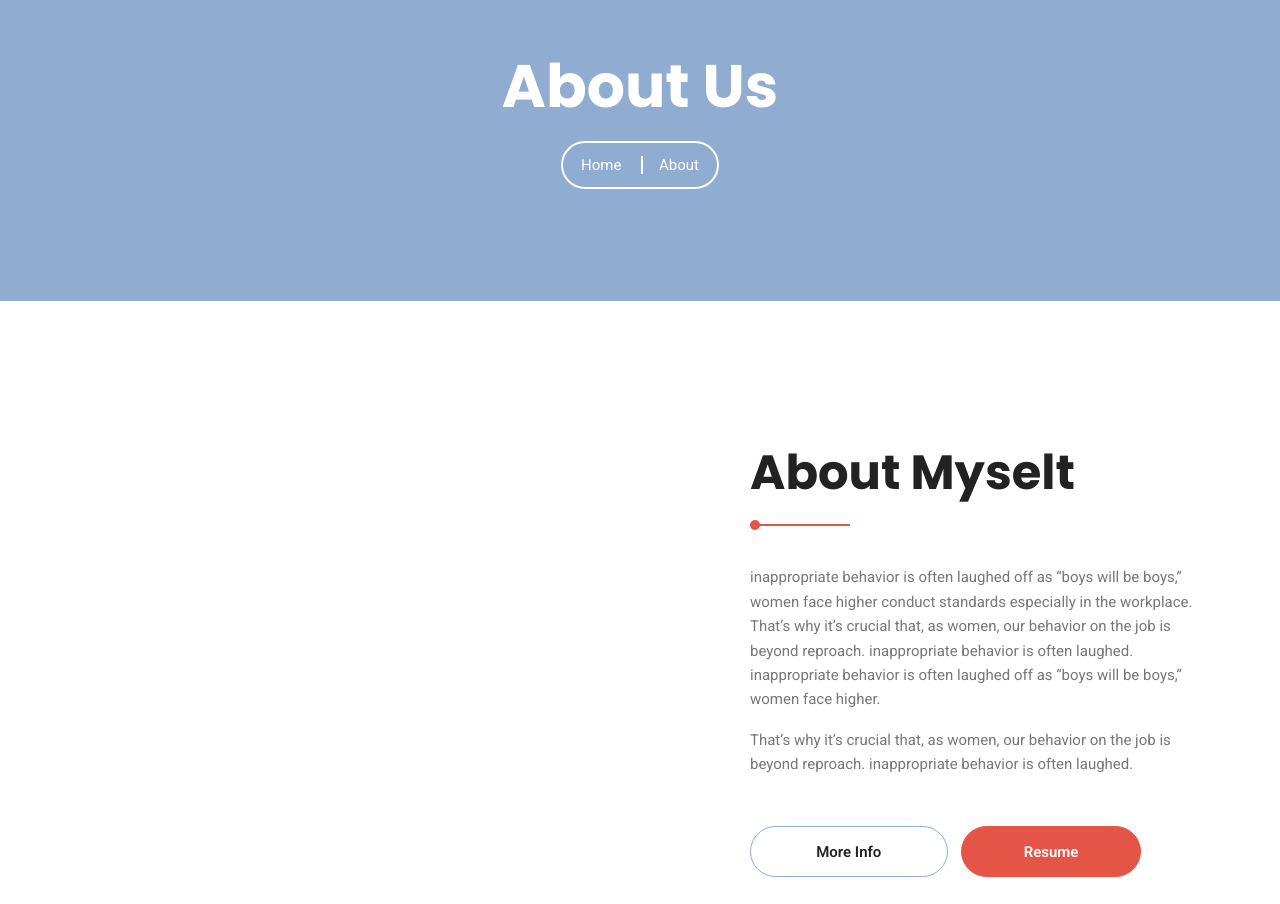
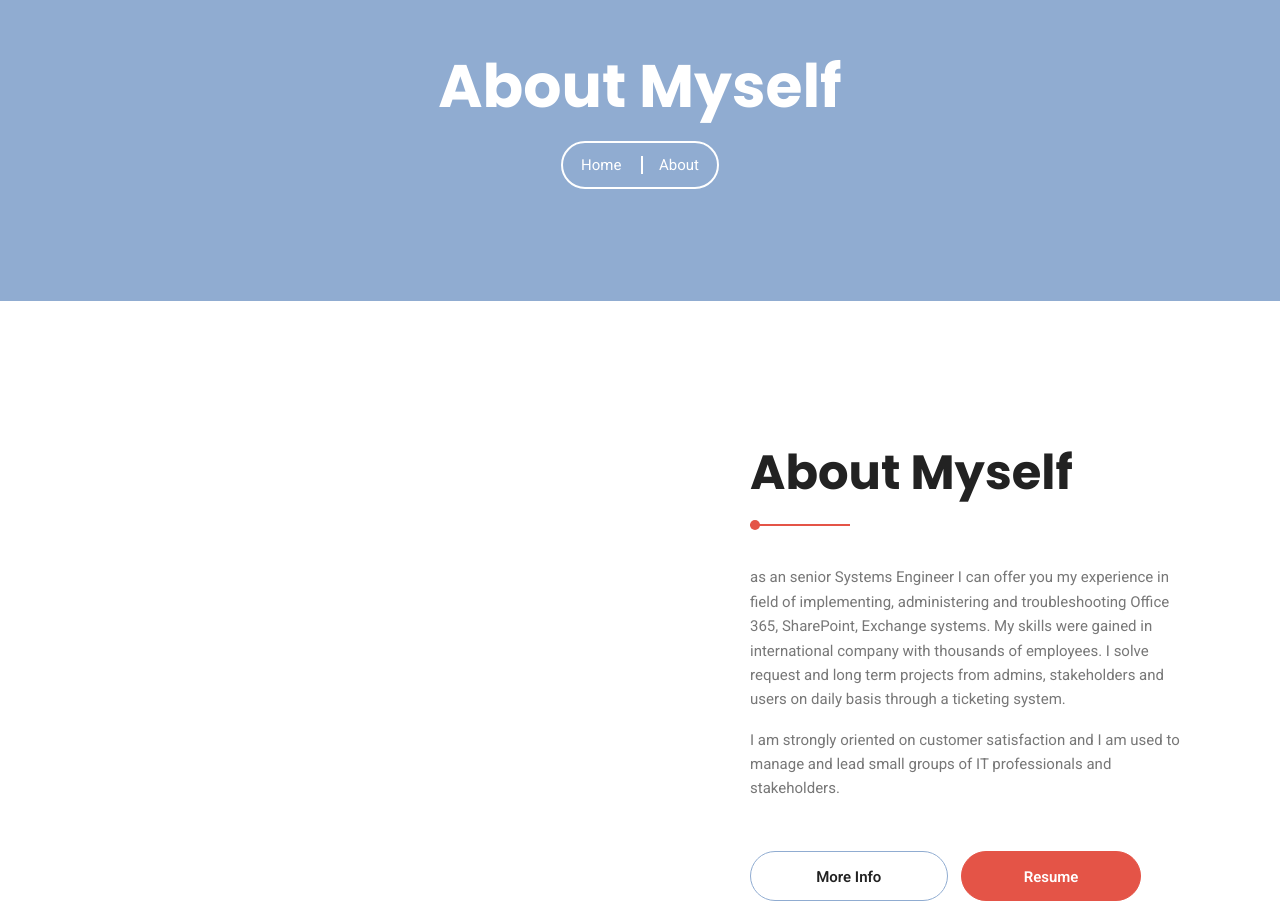
Before and after one commit to walkercz/walkercz.github.io, a plain HTML site: page about.html in a window 1280 px wide. Shown: the part 149-1053 px from the top of the page. Drawn offline with nearby package versions, Linux system fonts and the light colour scheme; some packages are replaced by stand-ins of ours.

Commit message:
removed preview data

```diff
--- a/about.html
+++ b/about.html
@@ -44,7 +44,7 @@
 			<div class="row d-flex align-items-center justify-content-center">
 				<div class="about-content col-lg-12">
 					<h1 class="text-white">
-						About Us
+						About Myself
 					</h1>
 					<p class="link-nav">
 						<span class="box">
@@ -66,16 +66,17 @@
 				</div>
 				<div class="col-lg-5 col-md-12 about-right">
 					<div class="section-title">
-						<h2>about myselt</h2>
+						<h2>about myself</h2>
 					</div>
 					<div class="mb-50 wow fadeIn" data-wow-duration=".8s">
 						<p>
-							inappropriate behavior is often laughed off as “boys will be boys,” women face higher conduct standards especially in the
-							workplace. That’s why it’s crucial that, as women, our behavior on the job is beyond reproach. inappropriate behavior
-							is often laughed. inappropriate behavior is often laughed off as “boys will be boys,” women face higher.
+							as an senior Systems Engineer I can offer you my experience in field of implementing,
+							administering and troubleshooting Office 365, SharePoint, Exchange systems.
+							My skills were gained in international company with thousands of employees.
+							I solve request and long term projects from admins, stakeholders and users on daily basis through a ticketing system.
 						</p>
-						<p>That’s why it’s crucial that, as women, our behavior on the job is beyond reproach. inappropriate behavior is often
-							laughed.
+						<p>
+							I am strongly oriented on customer satisfaction and I am used to manage and lead small groups of IT professionals and stakeholders.
 						</p>
 					</div>
 					<a href="#" class="primary-btn white" data-text="More Info">
@@ -103,7 +104,7 @@
 	</section>
 	<!-- End About Area -->
 
-	<!-- Start Job History Area Area -->
+	<!-- Start Job History Area Area
 	<section class="job-area offwhite section-gap-top section-gap-bottom-90">
 		<div class="container">
 			<div class="row d-flex">
@@ -213,7 +214,7 @@
 	</section>
 	<!-- End Job Historyt Area Area -->
 
-	<!-- Start Testimonials Area -->
+	<!-- Start Testimonials Area
 	<section class="testimonials_area section-gap">
 		<div class="container">
 			<div class="testi_slider owl-carousel">
@@ -279,7 +280,7 @@
 	</section>
 	<!-- End Testimonials Area -->
 
-	<!-- Start Contact Area -->
+	<!-- Start Contact Area
 	<section class="contact-area section-gap">
 		<div class="container">
 			<div class="row">
```
Also changed, not shown: contact.html (+1 -1 lines).
